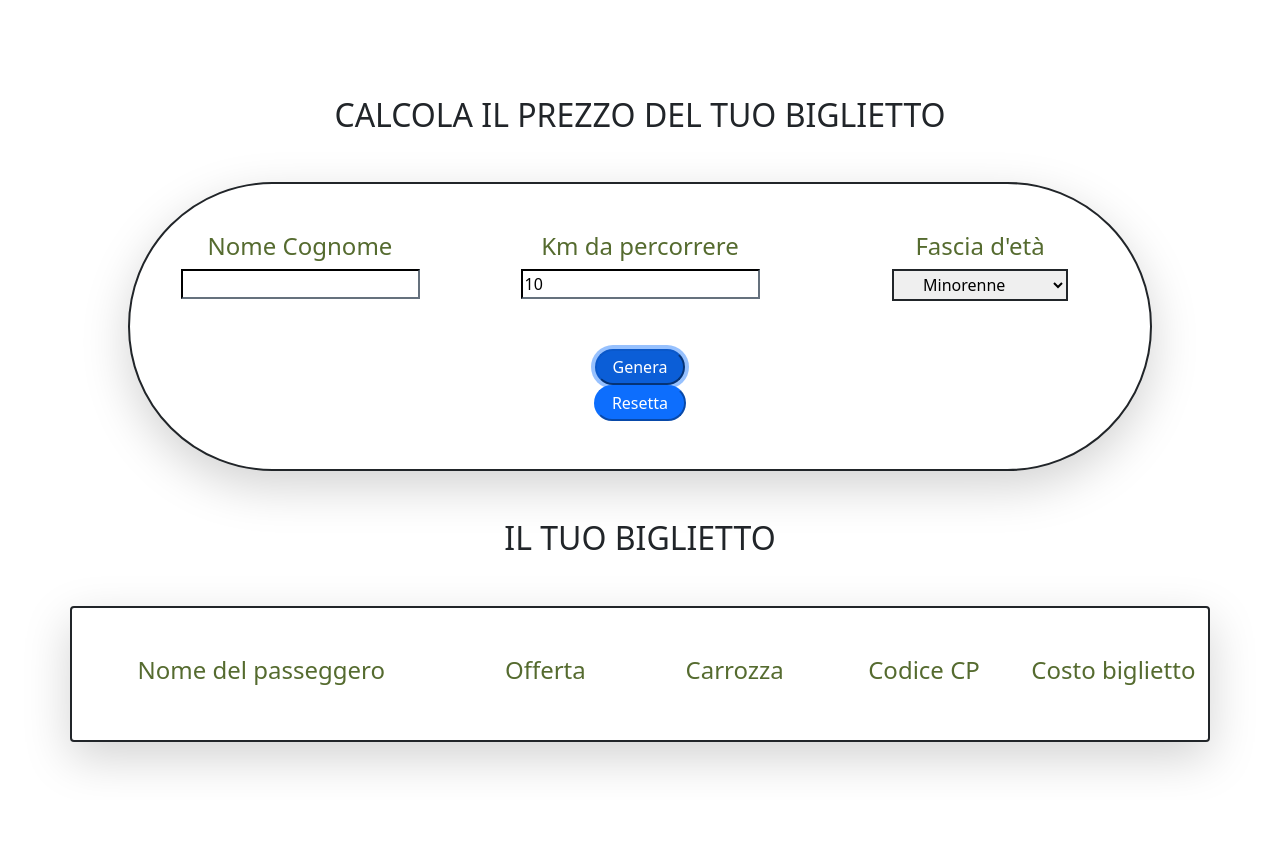
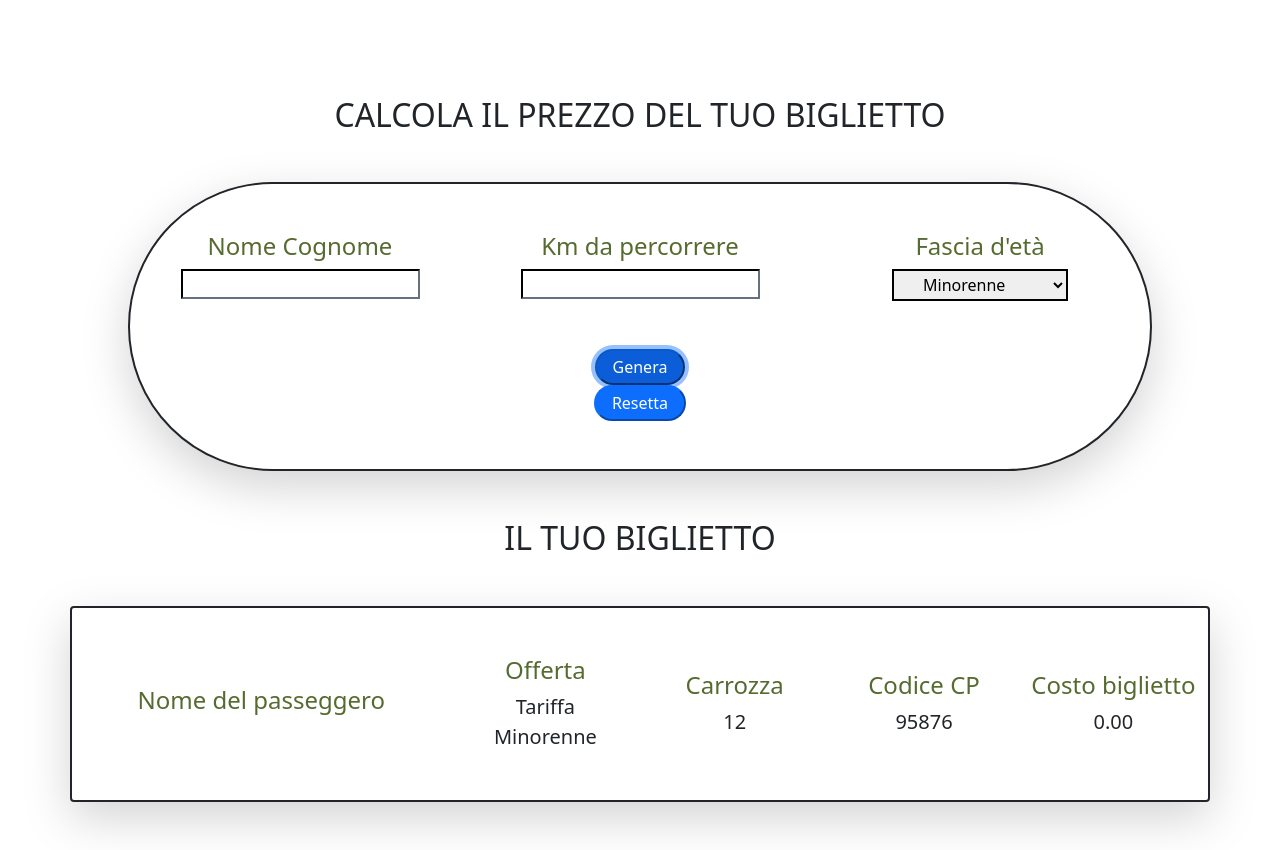
Before and after one commit to leoloca98/js-biglietto-treno-form, a plain HTML site: page index.html in a window 1280 px wide. Both pictures are taken after a click on the button "Genera". Before the commit the page ends 800 px from the top, so only its background shows below. Drawn offline with nearby package versions, Linux system fonts and the light colour scheme.

Commit message:
Generate Button Add

```diff
--- a/css/style.css
+++ b/css/style.css
@@ -16,3 +16,7 @@ h4 {
     border: 2px solid black;
     padding: 2px 25px;
 }
+
+input {
+    cursor: pointer;
+}
--- a/index.html
+++ b/index.html
@@ -26,14 +26,14 @@
                             </div>
                             <div class="col">
                                 <h4>Km da percorrere</h4>
-                                <input type="number" id="kms" value="10" class="border-dark">
+                                <input type="number" id="kms" min="10" step="5" class="border-dark text-center">
                             </div>
                             <div class="col">
                                 <h4>Fascia d'età</h4>
-                                <select id="age" class="border-dark">
+                                <select id="age">
                                     <option>Minorenne</option>
                                     <option>Maggiorenne</option>
-                                    <option>Over 65</option>
+                                    <option>Over-65</option>
                                 </select>
                             </div>
                         </div>
@@ -43,11 +43,11 @@
                             <div class="row bg-white justify-content-center my-5">
                                 <div class="col">
                                     <input type="button" class="btn-primary rounded-pill px-3 py-1" value="Genera"
-                                        name="Genera" id="generate">
+                                        id="generate">
                                 </div>
                                 <div class="col">
                                     <input type="button" class="btn-primary rounded-pill px-3 py-1" value="Resetta"
-                                        name="Resetta" id="reset">
+                                        id="reset">
                                 </div>
                             </div>
                         </div>
@@ -66,7 +66,7 @@
                     </div>
                     <div class="col">
                         <h4>Offerta</h4>
-                        <span id="sales" class="fs-5"></span>
+                        <span id="discount" class="fs-5"></span>
                     </div>
                     <div class="col">
                         <h4>Carrozza</h4>
@@ -74,7 +74,7 @@
                     </div>
                     <div class="col">
                         <h4>Codice CP</h4>
-                        <span class="fs-5"></span>
+                        <span id="code-cp" class="fs-5"></span>
                     </div>
                     <div class="col">
                         <h4>Costo biglietto</h4>
--- a/js/script.js
+++ b/js/script.js
@@ -3,17 +3,17 @@
 *Quali campi inserire nel form:
 // Una casella di testo per il form del passeggero
 // Una casella numerica per i km
-Una tendina per selezionare la fascia d'età (Maggiorenne, Minorenne, Over65)
+// Una tendina per selezionare la fascia d'età (Maggiorenne, Minorenne, Over65)
 NON E' NECESSARIA ALCUNA VALIDAZIONE
 
 *Come calcolare  il prezzo:
-il prezzo del biglietto è definito in base ai km (0.21 € al km)
-va applicato uno sconto del 20% per i minorenni
-va applicato uno sconto del 40% per gli over 65.
-L'output del prezzo finale va messo fuori in forma umana (con massimo due decimali,
+// il prezzo del biglietto è definito in base ai km (0.21 € al km)
+// va applicato uno sconto del 20% per i minorenni
+// va applicato uno sconto del 40% per gli over 65.
+// L'output del prezzo finale va messo fuori in forma umana (con massimo due decimali)
 
 *Cosa stampare sul biglietto:
-Nome passeggero
+// Nome passeggero
 Codice treno (inseriamo una stringa a caso, per ora)
 Numero carrozza (randomizziamo una carrozza da 1 a 12)
 Prezzo (stampato con due decimali)
@@ -29,37 +29,50 @@ Aggiungiamo una funzione che ci permetta di resettare i campi del form ai valori
 */
 
 
-// ! Chiediamo il numero di chilometri che l'utente ha intenzione di percorrere
-
-// var x = prompt("Quanti chilometri vuoi fare?");
-var userKm = parseFloat(x);
-console.log(userKm);
+// ?FORM
+var nameField = document.getElementById("full-name");
+var kmsField = document.getElementById("kms");
+var ageField = document.getElementById("age");
+var generate = document.getElementById("generate");
+var reset = document.getElementById("reset");
 
 
-// ! Chiediamo l'età del passeggero
-// var y = prompt("Quanti hanni hai?");
-var userAge = parseFloat(y);
-console.log(userAge)
+// ?ELEMENTS
+var userNameElement = document.getElementById("user-name");
+var discountElement = document.getElementById("discount");
+var carElement = document.getElementById("car");
+var codeCPElement = document.getElementById("code-cp");
+var ticketPriceElement = document.getElementById("ticket-price");
 
-// ! Calcoliamo il prezzo del biglietto (0.21€ al km)
-var initialPrice = (0.21 * userKm);
-console.log(initialPrice);
+// ?TICKET-PRICE
+var discountedPrice = 0;
+var finalPrice = 0;
+var tariffa = "";
 
-// ! Controlliamo l'età dell'utente
-var discountedPrice;
-var finalPrice;
-// Se Minorenne
-if (userAge < 18) {
-    discountedPrice = initialPrice - (initialPrice * 0.2);
-    // Se over 65
-} else if (userAge >= 65) {
-    discountedPrice = initialPrice - (initialPrice * 0.4);
-} else if (userAge >= 18 && userAge < 65) {
-    discountedPrice = initialPrice;
-}
+// ?CLICK
+generate.addEventListener('click',
+    function () {
+        var nameValue = nameField.value;
+        var ageValue = ageField.value;
+        var kmsValue = kmsField.value;
+        var initialPrice = (0.21 * kmsValue);
 
-discountedPrice = discountedPrice.toFixed(2);
+        if (ageValue == "Minorenne") {
+            discountedPrice = initialPrice - (initialPrice * 0.2);
+            tariffa = "Tariffa Minorenne";
 
-finalPrice = document.getElementById("price");
-finalPrice.innerText = discountedPrice;
-console.log(discountedPrice);
+        } else if (ageValue == "Over-65") {
+            discountedPrice = initialPrice - (initialPrice * 0.4);
+            tariffa = "Tariffa Over-65";
+        } else {
+            discountedPrice = initialPrice;
+            tariffa = "Tariffa Ordinaria";
+        }
+
+        discountedPrice = discountedPrice.toFixed(2);
+        userNameElement.innerHTML = nameValue;
+        discountElement.innerText = tariffa;
+        carElement.innerHTML = Math.floor(Math.random() * 12) + 1;
+        codeCPElement.innerText = "95876";
+        ticketPriceElement.innerHTML = discountedPrice;
+    });
```
